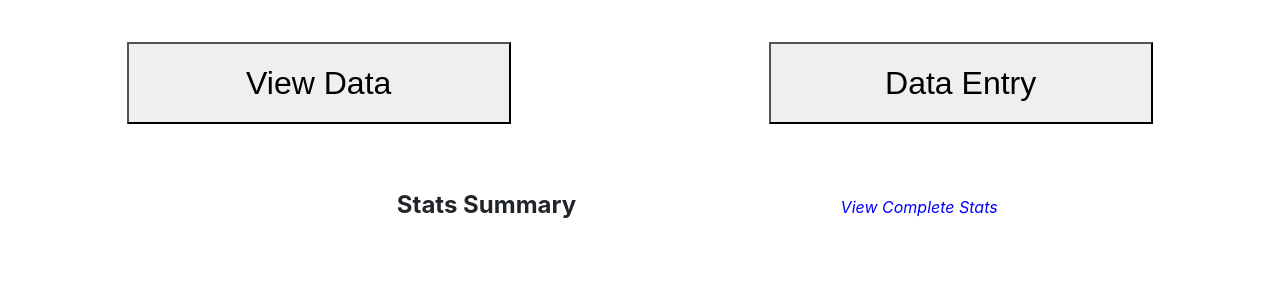
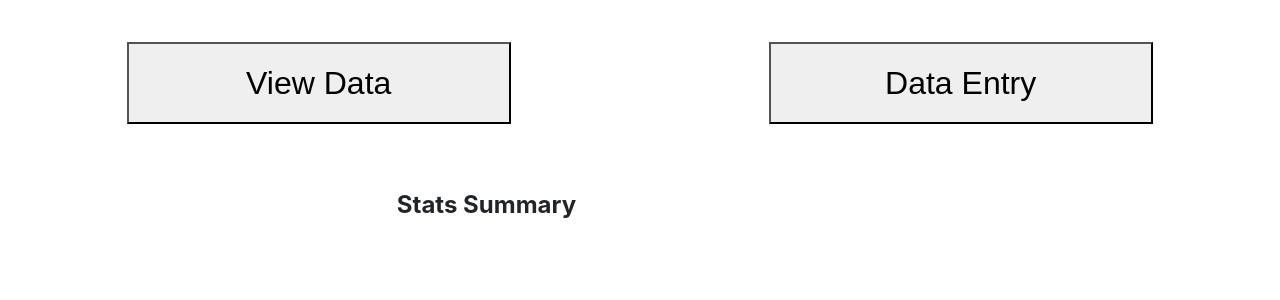
Before and after one commit to samhollenbach/BullpenTrackerServer, a Flask app: template BullpenTrackerServer/website/templates/home.html in a window 1280 px wide. Shown: the part 187-487 px from the top of the page. Run offline with Flask 2, Linux system fonts and the light colour scheme; the template is opened without the code that fills it, so the values that code supplies are empty; some libraries are stand-ins or nearby versions; some web fonts are replaced.

Commit message:
commented out complete_stats link because not implemented yet

```diff
--- a/BullpenTrackerServer/website/templates/home.html
+++ b/BullpenTrackerServer/website/templates/home.html
@@ -32,7 +32,7 @@
     </div><br>
     <div class="summary" >
         <b id="summary">Stats Summary</b>
-        <i id="complete_stats"><a href="/stats">View Complete Stats</a></i>
+        <!--<i id="complete_stats"><a href="/stats">View Complete Stats</a></i>-->
 
         <table class="summary_table"></table>
     </div>
```
